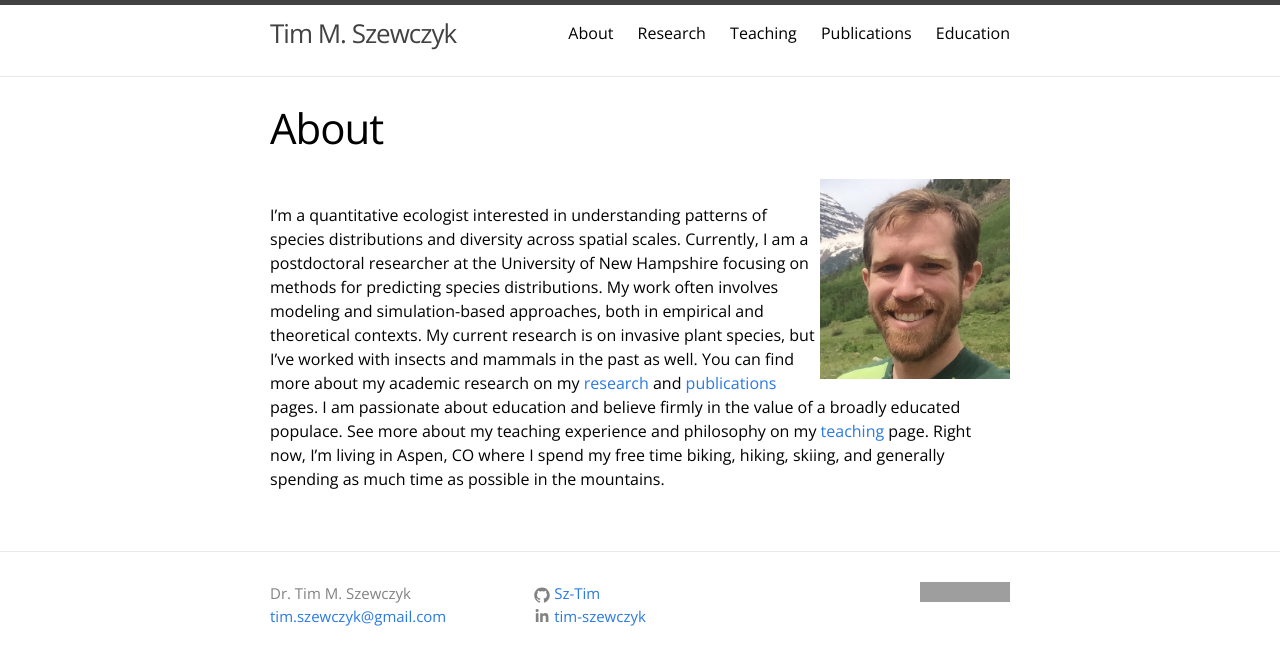
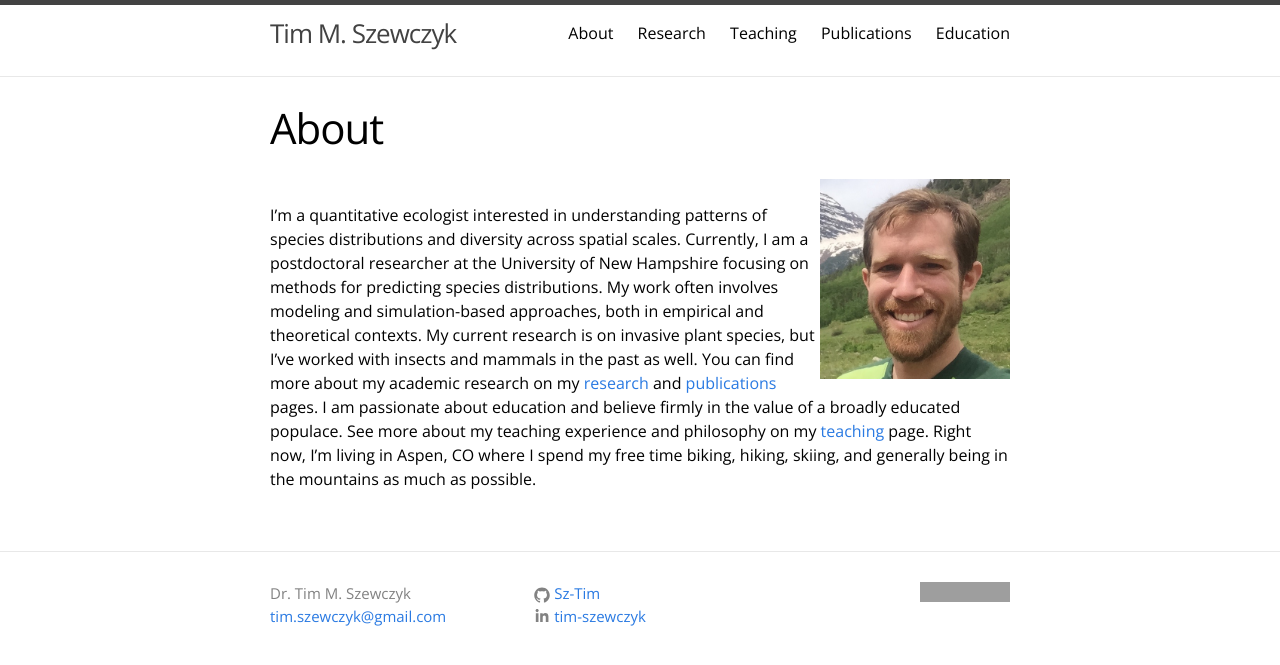
Before and after one commit to Sz-Tim/Sz-Tim.github.io, a Jekyll site: the page built from about.md, in a window 1280 px wide. Shown: the top 665 px of the page. Built offline with Jekyll 4.4.1, drawn with Linux system fonts in a browser that asks for light colours; grey boxes are pictures that could not be loaded.

Commit message:
minor text change

```diff
--- a/about.md
+++ b/about.md
@@ -6,4 +6,4 @@ weight: 1
 ---
 
 <img align="right" width="190" height="200" src="{{ site.url }}/assets/headshot_2.jpg">
-I'm a quantitative ecologist interested in understanding patterns of species distributions and diversity across spatial scales. Currently, I am a postdoctoral researcher at the University of New Hampshire focusing on methods for predicting species distributions. My work often involves modeling and simulation-based approaches, both in empirical and theoretical contexts. My current research is on invasive plant species, but I've worked with insects and mammals in the past as well. You can find more about my academic research on my [research](research.md) and [publications](publications.md) pages. I am passionate about education and believe firmly in the value of a broadly educated populace. See more about my teaching experience and philosophy on my [teaching](teaching.md) page. Right now, I'm living in Aspen, CO where I spend my free time biking, hiking, skiing, and generally spending as much time as possible in the mountains.
+I'm a quantitative ecologist interested in understanding patterns of species distributions and diversity across spatial scales. Currently, I am a postdoctoral researcher at the University of New Hampshire focusing on methods for predicting species distributions. My work often involves modeling and simulation-based approaches, both in empirical and theoretical contexts. My current research is on invasive plant species, but I've worked with insects and mammals in the past as well. You can find more about my academic research on my [research](research.md) and [publications](publications.md) pages. I am passionate about education and believe firmly in the value of a broadly educated populace. See more about my teaching experience and philosophy on my [teaching](teaching.md) page. Right now, I'm living in Aspen, CO where I spend my free time biking, hiking, skiing, and generally being in the mountains as much as possible.
```
